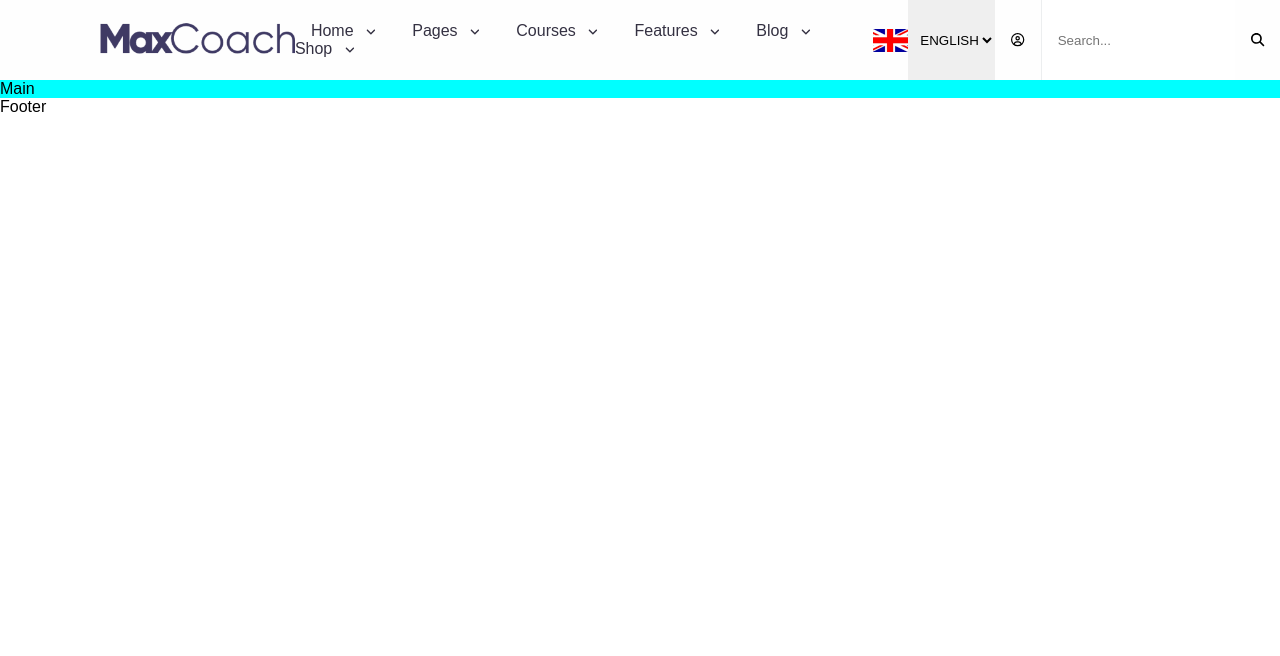
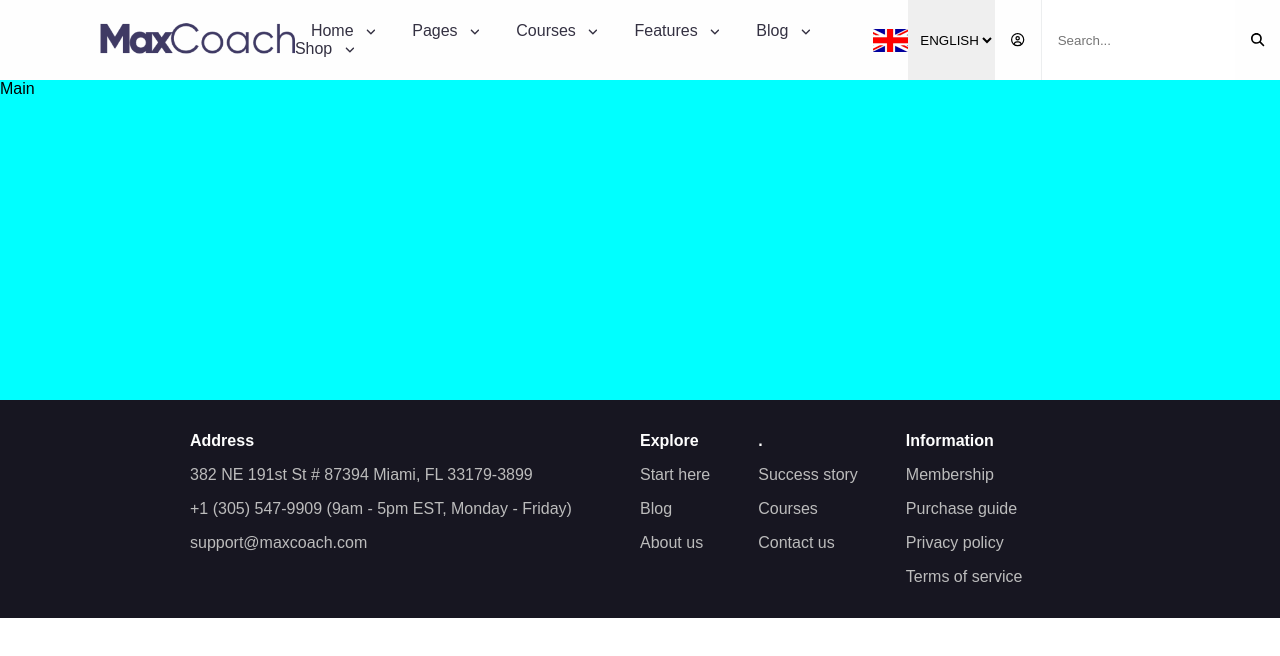
Before and after one commit to Barbarubia/proj-html-vuejs, a Vue app: page / in a window 1280 px wide. Shown: the top 656 px of the page. Built offline with nearby package versions, Linux system fonts and the light colour scheme.

Commit message:
Footer indirizzo + links

```diff
--- a/src/assets/scss/partials/_general.scss
+++ b/src/assets/scss/partials/_general.scss
@@ -1,3 +1,8 @@
 html {
     font-family: Arial, Helvetica, sans-serif;
 }
+
+.container-900 {
+    max-width: 900px;
+    margin: 0 auto;
+}
--- a/src/components/FooterMaxCoach.vue
+++ b/src/components/FooterMaxCoach.vue
@@ -1,13 +1,137 @@
 <template>
-  <footer>Footer</footer>
+  <footer>
+      <div class="container-900">
+        <div class="column footer-left">
+          <ul class="footer-list footer-list-contacts">
+              <li><h3>Address</h3></li>
+              <li v-for="element in objContacts" :key="element">{{ element }}</li>
+          </ul>
+          <div class="links-socials">
+          </div>
+        </div>
+        <div class="column">
+          <ul class="footer-list">
+              <li v-for="(element, index) in arrLinksFooter" :key="index">
+                  <h3>{{ element.category }}</h3>
+                  <ul class="footer-sublist">
+                      <li v-for="(sublink, subindex) in element.subLinks" :key="subindex"><a href="sublink.href">{{ sublink.name }}</a></li>
+                  </ul>
+              </li>
+          </ul>
+        </div>
+      </div>
+  </footer>
 </template>
 
 <script>
 export default {
-  name: 'FooterMaxCoach'
+  name: 'FooterMaxCoach',
+  data () {
+    return {
+      objContacts: {
+        address: '382 NE 191st St # 87394 Miami, FL 33179-3899',
+        telephone: '+1 (305) 547-9909 (9am - 5pm EST, Monday - Friday)',
+        eMail: 'support@maxcoach.com'
+      },
+      arrLinksFooter: [
+        {
+          category: 'Explore',
+          subLinks: [
+            {
+              href: '#',
+              name: 'Start here'
+            },
+            {
+              href: '#',
+              name: 'Blog'
+            },
+            {
+              href: '#',
+              name: 'About us'
+            }
+          ]
+        },
+        {
+          category: '.',
+          subLinks: [
+            {
+              href: '#',
+              name: 'Success story'
+            },
+            {
+              href: '#',
+              name: 'Courses'
+            },
+            {
+              href: '#',
+              name: 'Contact us'
+            }
+          ]
+        },
+        {
+          category: 'Information',
+          subLinks: [
+            {
+              href: '#',
+              name: 'Membership'
+            },
+            {
+              href: '#',
+              name: 'Purchase guide'
+            },
+            {
+              href: '#',
+              name: 'Privacy policy'
+            },
+            {
+              href: '#',
+              name: 'Terms of service'
+            }
+          ]
+        }
+      ]
+    }
+  }
 }
 </script>
 
 <style lang="scss" scoped>
+@import "../assets/scss/partials/variables";
+@import "../assets/scss/partials/general";
 
+footer {
+  padding: 2rem 0;
+  background-color: #171621;
+  color: $cc-silver;
+  .container-900 {
+    display: flex;
+    .column {
+      width: 50%;
+      .footer-list {
+        list-style: none;
+        display: flex;
+        flex-wrap: wrap;
+        gap: 1rem 3rem;
+        &.footer-list-contacts {
+          flex-direction: column;
+        }
+        h3 {
+          font-size: 1rem;
+          color: $cc-white;
+        }
+        .footer-sublist {
+          list-style: none;
+          display: flex;
+          flex-direction: column;
+          margin-top: 1rem;
+          gap: 1rem;
+        }
+        a {
+          text-decoration: none;
+          color: $cc-silver;
+        }
+      }
+    }
+  }
+}
 </style>
--- a/src/components/MainMaxCoach.vue
+++ b/src/components/MainMaxCoach.vue
@@ -11,5 +11,6 @@ export default {
 <style lang="scss" scoped>
 main {
   background-color: cyan; //provvisorio
+  height: 20rem; //provvisorio
 }
 </style>
```
